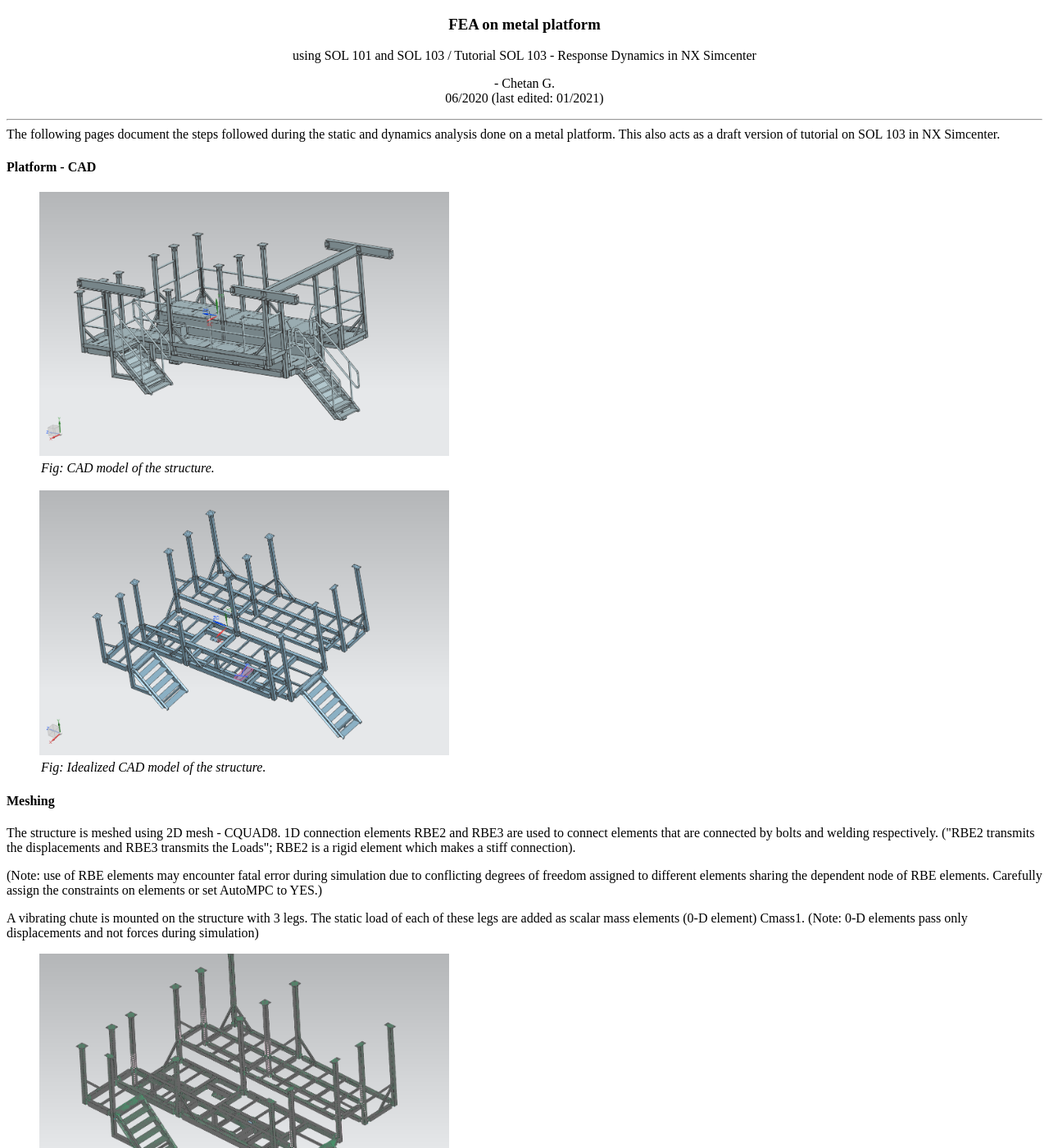
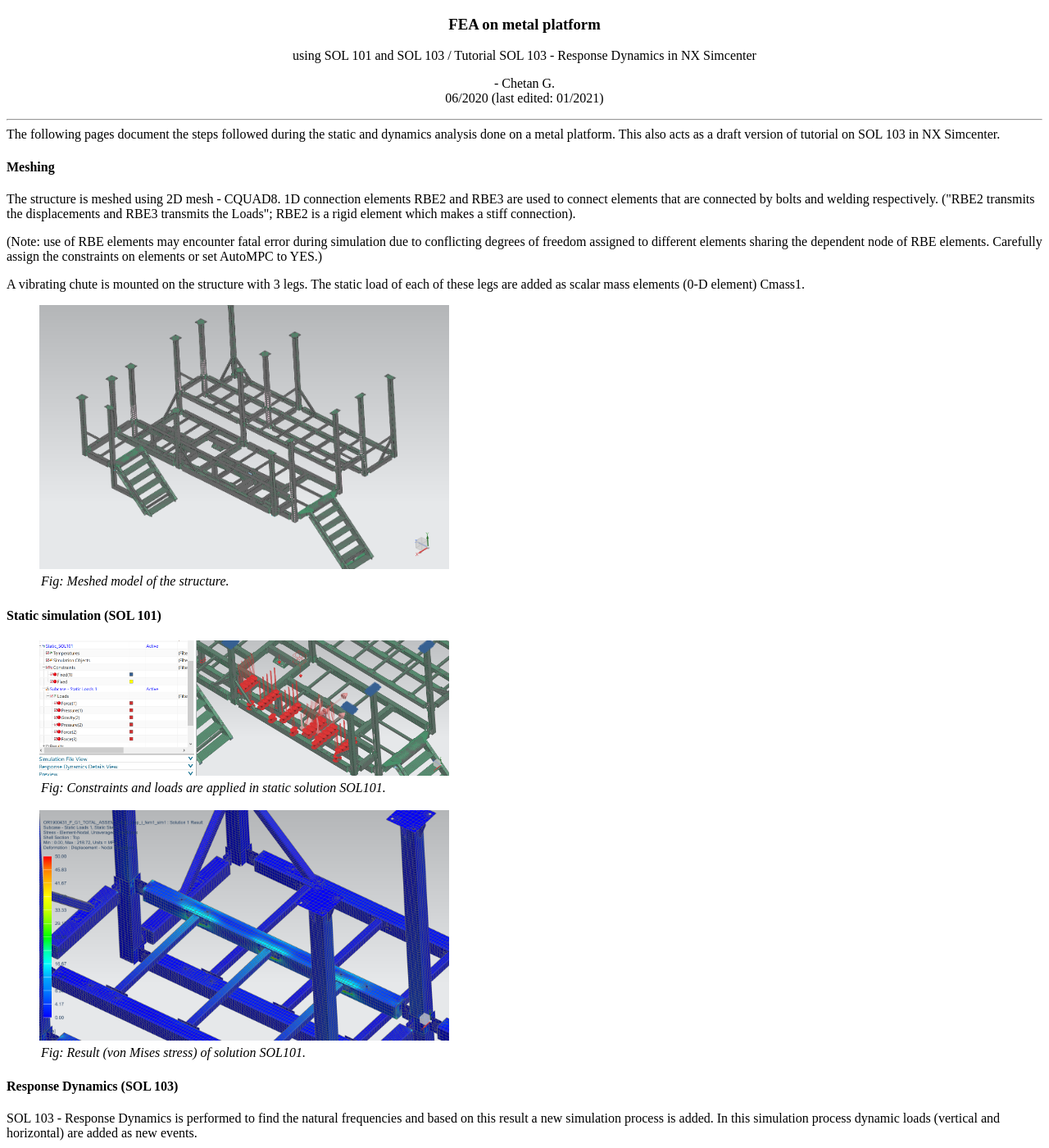
Before and after one commit to chetan-tg/chetan-tg.github.io, a Jekyll site: the page project_platf/rep_platform_FEA.html, which Jekyll copies as it is, in a window 1280 px wide and 1400 px high. Shown: the whole window at 82% size. Built offline with Jekyll 4.4.1, drawn with Linux system fonts in a browser that asks for light colours.

Commit message:
minor changes

```diff
--- a/project_platf/rep_platform_FEA.html
+++ b/project_platf/rep_platform_FEA.html
@@ -16,25 +16,13 @@
 
 The following pages document the steps followed during the static and dynamics analysis done on a metal platform. This also acts as a draft version of tutorial on SOL 103 in NX Simcenter.
 
-<h4> Platform - CAD </h4>
-
-<figure>
-<img src="01_platform.png" width="500">
-<figcaption> Fig: CAD model of the structure. </figcaption>
-    </figure>
-
-<figure>
-<img src="02_platform_i.png" width="500">
-<figcaption> Fig: Idealized CAD model of the structure. </figcaption>
-    </figure>
-
 <h4> Meshing </h4>
 
 <p>The structure is meshed using 2D mesh - CQUAD8. 1D connection elements RBE2 and RBE3 are used to connect elements that are connected by bolts and welding respectively. ("RBE2 transmits the displacements and RBE3 transmits the Loads"; RBE2 is a rigid element which makes a stiff connection).</p>
 
 <p>(Note: use of RBE elements may encounter fatal error during simulation due to conflicting degrees of freedom assigned to different elements sharing the dependent node of RBE elements. Carefully assign the constraints on elements or set AutoMPC to YES.)</p>
 
-<p> A vibrating chute is mounted on the structure with 3 legs. The static load of each of these legs are added as scalar mass elements (0-D element) Cmass1. (Note: 0-D elements pass only displacements and not forces during simulation)</p>
+<p> A vibrating chute is mounted on the structure with 3 legs. The static load of each of these legs are added as scalar mass elements (0-D element) Cmass1. </p>
 
 <figure>
 <img src="03_platform_mesh.png" width="500">
```
Also changed, not shown: index.md (+1 -1 lines), 3 other files.
